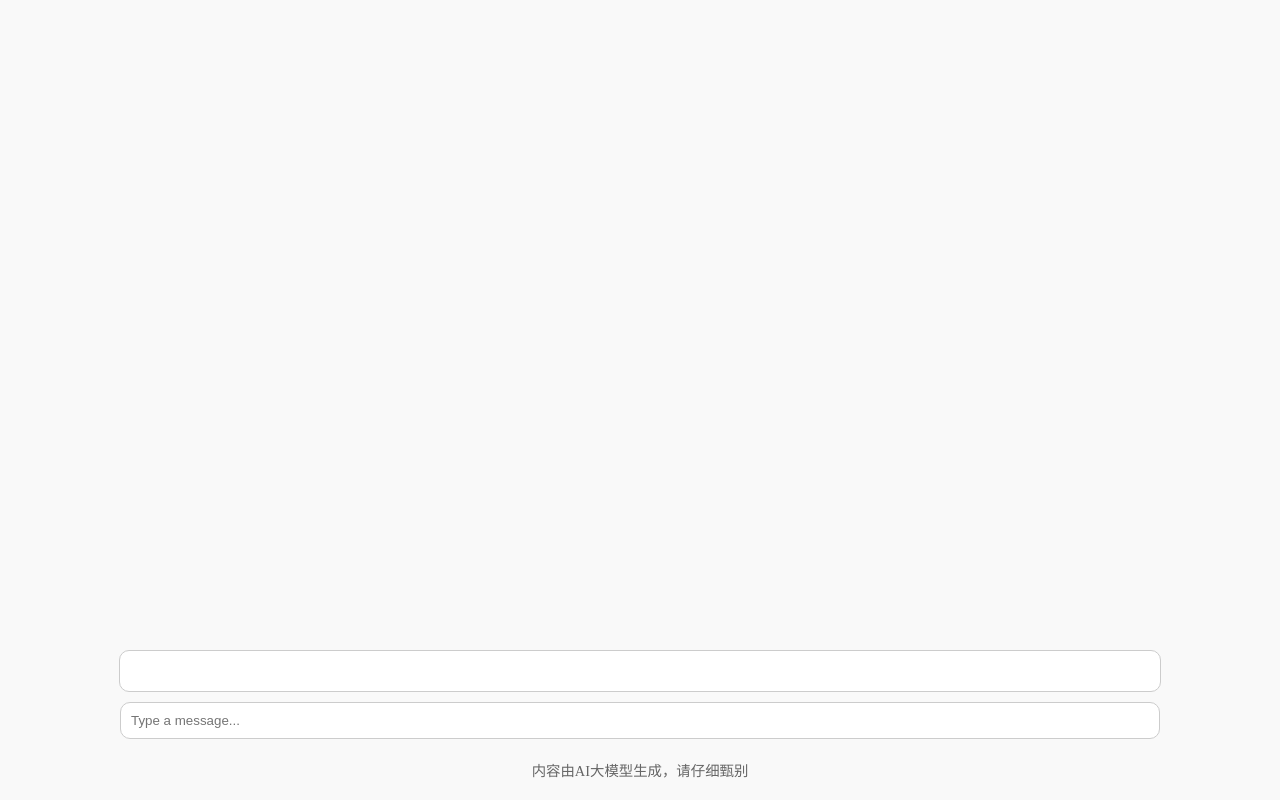
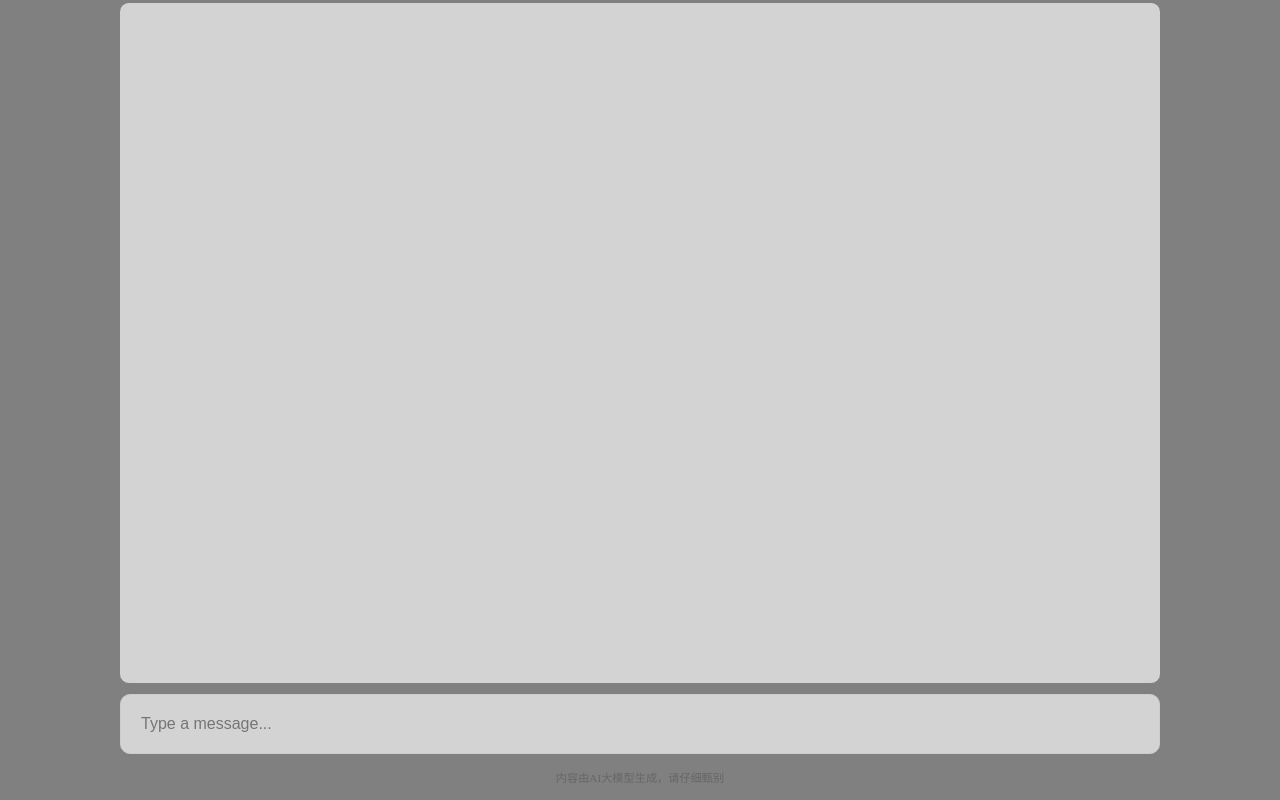
Before and after one commit to ArjenCole/pyOllama, a Flask app: page /chat in a window 1280 px wide. Run offline with Flask 3, Linux system fonts and the light colour scheme.

Commit message:
调整聊天页面颜色

```diff
--- a/static/css/chat.css
+++ b/static/css/chat.css
@@ -6,7 +6,7 @@
             display: flex;
             flex-direction: column; /* Change to column for vertical stacking */
             justify-content: flex-end; /* Aligns the chat at the bottom */
-            background-color: #f9f9f9;
+            background-color: gray;
         }
 
         #conversation {
@@ -14,14 +14,15 @@
             max-width: 1000px;
             margin: 30px auto 10px; /* Adjusted margin for better alignment */
             padding: 20px;
-            border: 1px solid #ccc;
+            border: 1px solid gray;
             border-radius: 10px;
-            background-color: white;
+            background-color: lightgrey;
             overflow-y: auto;
             max-height: calc(100% - 100px); /* Subtracting estimated input & margin heights */
+            min-height: 80%;
         }
 
-        /* 其他样式保持不变 */
+
 
         .message {
             display: inline-block; /* 允许消息框宽度根据内容自动调整 */
@@ -34,7 +35,7 @@
 
         .user {
             text-align: right;
-            background-color: green;
+            background-color: darkslategrey;
             color: white;
             padding: 10px;
             border-radius: 5px;
@@ -56,21 +57,21 @@
         #userInput {
             width: calc(80% + 40px);
             max-width: 1040px;
-            padding: 10px;
+            padding: 20px;
             margin: 0 auto;
             border: 1px solid #ccc;
             border-radius: 10px;
             box-sizing: border-box;
-
+            background-color: lightgrey;
+            font-size: 1em; /* 适当调整文字大小 */
         }
 
         .legal-notice {
             width: 80%; /* 控制提示信息的宽度 */
             max-width: 1000px; /* 提示信息的最大宽度 */
-            margin: 10px auto; /* 居中显示并上下留出空间 */
+            margin: 5px auto; /* 居中显示并上下留出空间 */
             padding: 10px; /* 提示信息的内边距 */
-            background-color: #f9f9f9; /* 灰色背景 */
             text-align: center; /* 文本居中 */
             color: #666; /* 文字颜色设置为深灰色 */
-            font-size: 0.9em; /* 适当调整文字大小 */
+            font-size: 0.7em; /* 适当调整文字大小 */
         }
```
